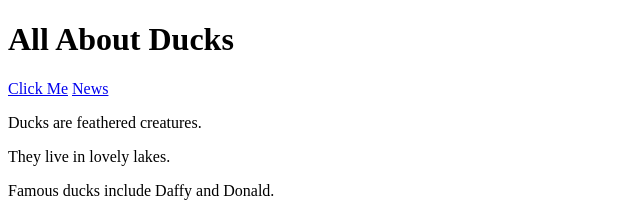
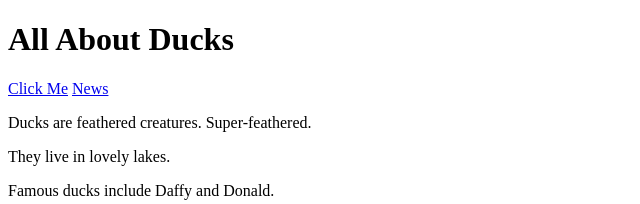
Before and after one commit to smcomber/duck_example, a plain HTML site: page index.html in a window 1280 px wide. Shown: the top 204 px of the page, without its empty margins (0-640 px from the left). Drawn offline with Linux system fonts and the light colour scheme.

Commit message:
Updated content

```diff
--- a/index.html
+++ b/index.html
@@ -11,7 +11,7 @@
       <a href="http://cnn.com">News</a>
     </nav>
     <article>
-      <p>Ducks are feathered creatures.</p>
+      <p>Ducks are feathered creatures. Super-feathered.</p>
       <p>They live in lovely lakes.</p>
       <p>Famous ducks include Daffy and Donald.</p>
       <img src="http://www.majesticwaterfowl.org/images/golly%20project.jpg" alt="Extreme duck close-up!">
@@ -24,8 +24,5 @@
         <a href="https://en.wikipedia.org/wiki/Duck_Dodgers" alt="Duck Dodgers">Duck Dodgers</a>
       </nav>
     </footer>
-
-
-
-  </body>
+   </body>
 </html>
```
